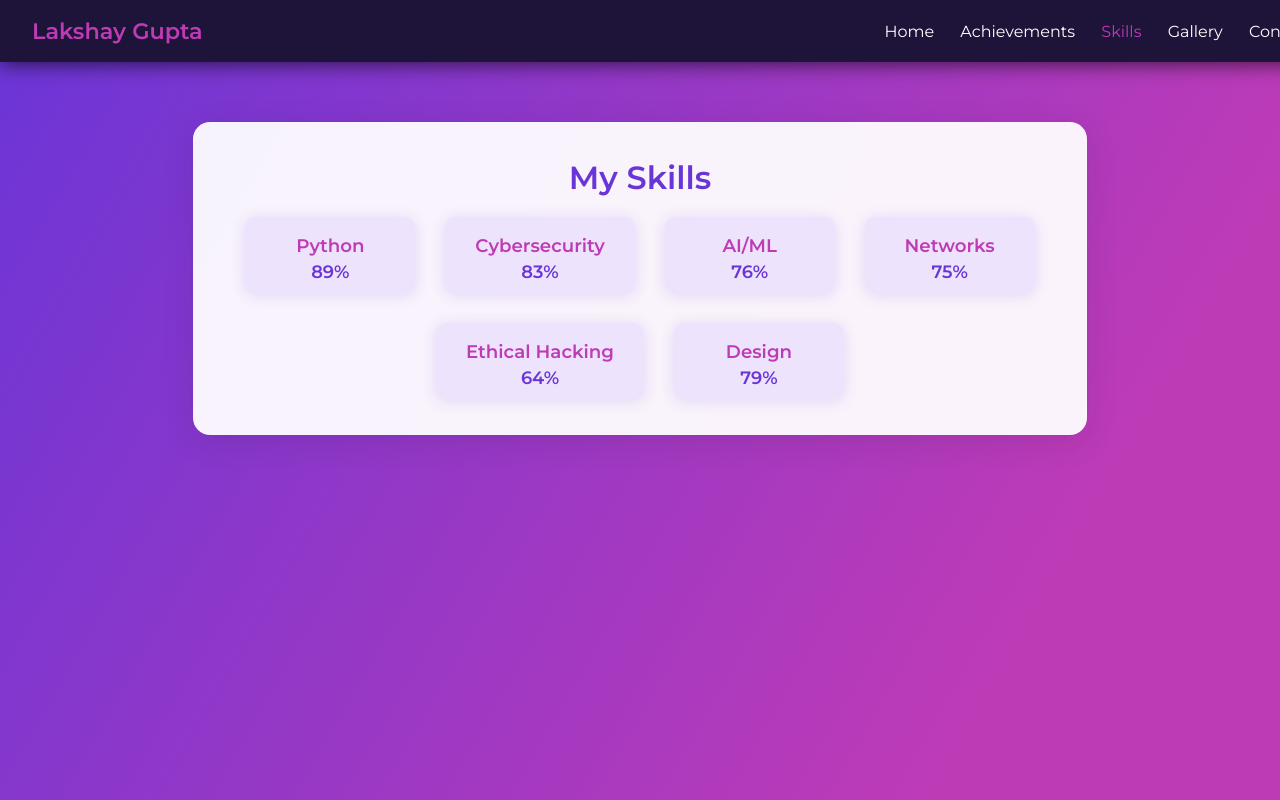
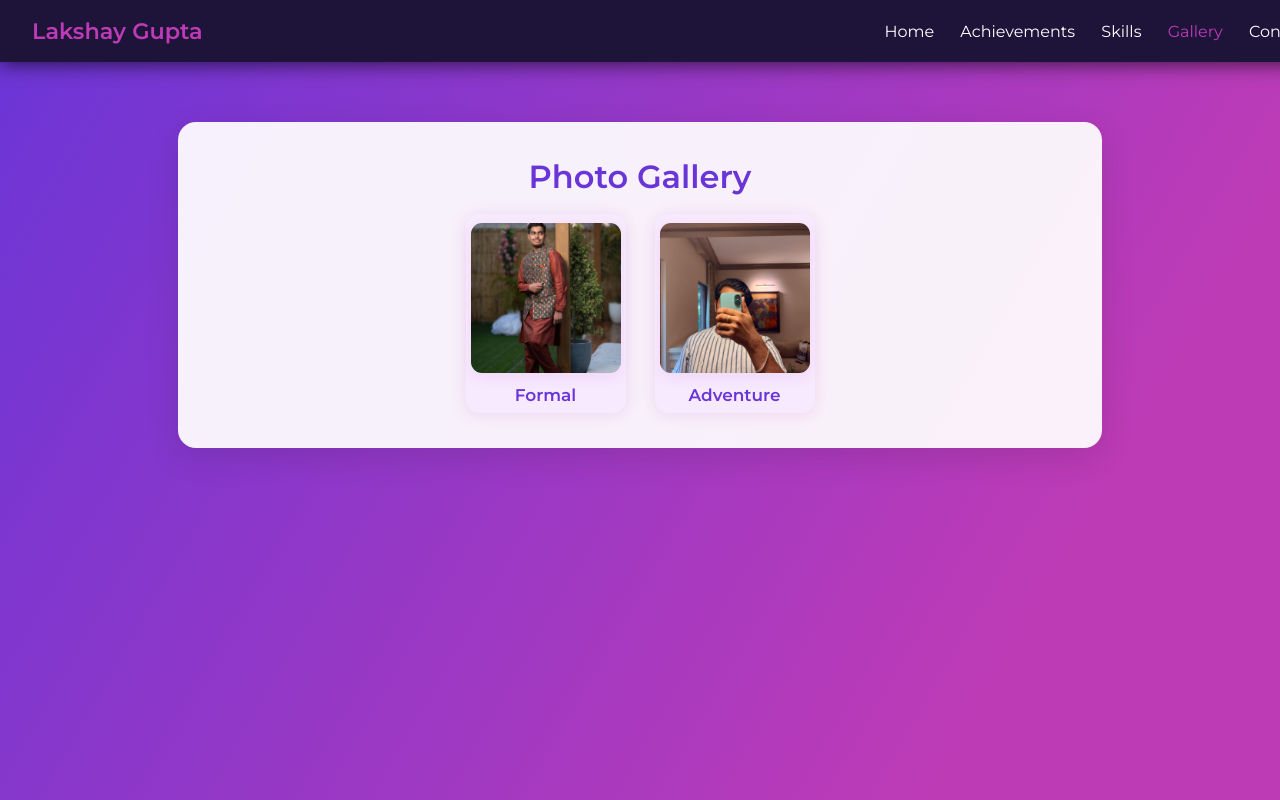
Before and after one commit to lakshay32009/lakshay32009.github.io, a plain HTML site: page skills.html in a window 1280 px wide. Drawn offline with Linux system fonts and the light colour scheme.

Commit message:
Update skills.html

```diff
--- a/skills.html
+++ b/skills.html
@@ -2,7 +2,7 @@
 <html lang="en">
 <head>
   <meta charset="UTF-8">
-  <title>Skills | Lakshay Gupta</title>
+  <title>Gallery | Lakshay Gupta</title>
   <meta name="viewport" content="width=device-width, initial-scale=1">
   <link href="https://fonts.googleapis.com/css2?family=Montserrat:wght@600;400&display=swap" rel="stylesheet">
   <style>
@@ -13,13 +13,13 @@
     .nav-links {margin-left:auto;}
     .nav-links a {color:#fff;margin-left:22px;font-weight:500;text-decoration:none;}
     .nav-links a:hover,.nav-links .active {color:#be3bb6;}
-    .skills-section {max-width:850px;margin:60px auto 20px auto;background:rgba(255,255,255,0.94);border-radius:17px;box-shadow:0 7px 31px #32193621;padding:36px 22px;}
-    .sec-title {font-size:2em;font-weight:700;color:#6a35d7;text-align:center;margin-bottom:20px;}
-    .skills-list {display:flex;flex-wrap:wrap;gap:30px;justify-content:center;}
-    .skill-card {background:#ede3fc;border-radius:10px;box-shadow:0 2px 15px #6a35d727;padding:17px 30px 11px 30px;min-width:110px;text-align:center;}
-    .skill-title {font-size:1.14em;font-weight:700;color:#be3bb6;}
-    .skill-level {color:#6a35d7;font-weight:600;font-size:1.12em;margin-top:4px;}
-    @media (max-width:700px){.skills-section{padding:16px 5vw;}.skills-list{gap:11px;flex-direction:column;}}
+    .gallery-section {max-width:880px;margin:60px auto 15px auto;background:rgba(255,255,255,0.93);border-radius:18px;box-shadow:0 10px 31px #32193627;padding:35px 22px;}
+    .sec-title {font-size:2em;font-weight:700;color:#6a35d7;text-align:center;margin-bottom:18px;}
+    .gallery-row {display:flex;flex-wrap:wrap;gap:29px;justify-content:center;}
+    .gallery-card {background:#f7e9fe;border-radius:13px;box-shadow:0 2px 17px #be3bb627;padding:9px 5px 8px 5px;min-width:148px;text-align:center;}
+    .gallery-photo {width:150px;height:150px;object-fit:cover;border-radius:11px;box-shadow:0 5px 13px #be3bb617;}
+    .gallery-label {font-weight:600;color:#6a35d7;font-size:1.06em;margin-top:8px;}
+    @media (max-width:700px){.gallery-section{padding:13px 3vw;}.gallery-row{flex-direction:column;gap:11px;}}
   </style>
 </head>
 <body>
@@ -28,38 +28,23 @@
     <div class="nav-links">
       <a href="index.html">Home</a>
       <a href="achievements.html">Achievements</a>
-      <a href="skills.html" class="active">Skills</a>
-      <a href="gallery.html">Gallery</a>
+      <a href="skills.html">Skills</a>
+      <a href="gallery.html" class="active">Gallery</a>
       <a href="contact.html">Contact</a>
     </div>
   </nav>
-  <div class="skills-section">
-    <div class="sec-title">My Skills</div>
-    <div class="skills-list">
-      <div class="skill-card">
-        <div class="skill-title">Python</div>
-        <div class="skill-level">89%</div>
+  <div class="gallery-section">
+    <div class="sec-title">Photo Gallery</div>
+    <div class="gallery-row">
+      <div class="gallery-card">
+        <img class="gallery-photo" src="WhatsApp-Image-2025-10-11-at-23.19.34_d3c78967.jpg" alt="Formal Pic">
+        <div class="gallery-label">Formal</div>
       </div>
-      <div class="skill-card">
-        <div class="skill-title">Cybersecurity</div>
-        <div class="skill-level">83%</div>
+      <div class="gallery-card">
+        <img class="gallery-photo" src="WhatsApp-Image-2025-09-20-at-20.44.39_d6ecc205.jpg" alt="Outdoor Pic">
+        <div class="gallery-label">Adventure</div>
       </div>
-      <div class="skill-card">
-        <div class="skill-title">AI/ML</div>
-        <div class="skill-level">76%</div>
-      </div>
-      <div class="skill-card">
-        <div class="skill-title">Networks</div>
-        <div class="skill-level">75%</div>
-      </div>
-      <div class="skill-card">
-        <div class="skill-title">Ethical Hacking</div>
-        <div class="skill-level">64%</div>
-      </div>
-      <div class="skill-card">
-        <div class="skill-title">Design</div>
-        <div class="skill-level">79%</div>
-      </div>
+      <!-- Add more gallery-card blocks as needed -->
     </div>
   </div>
 </body>
```
